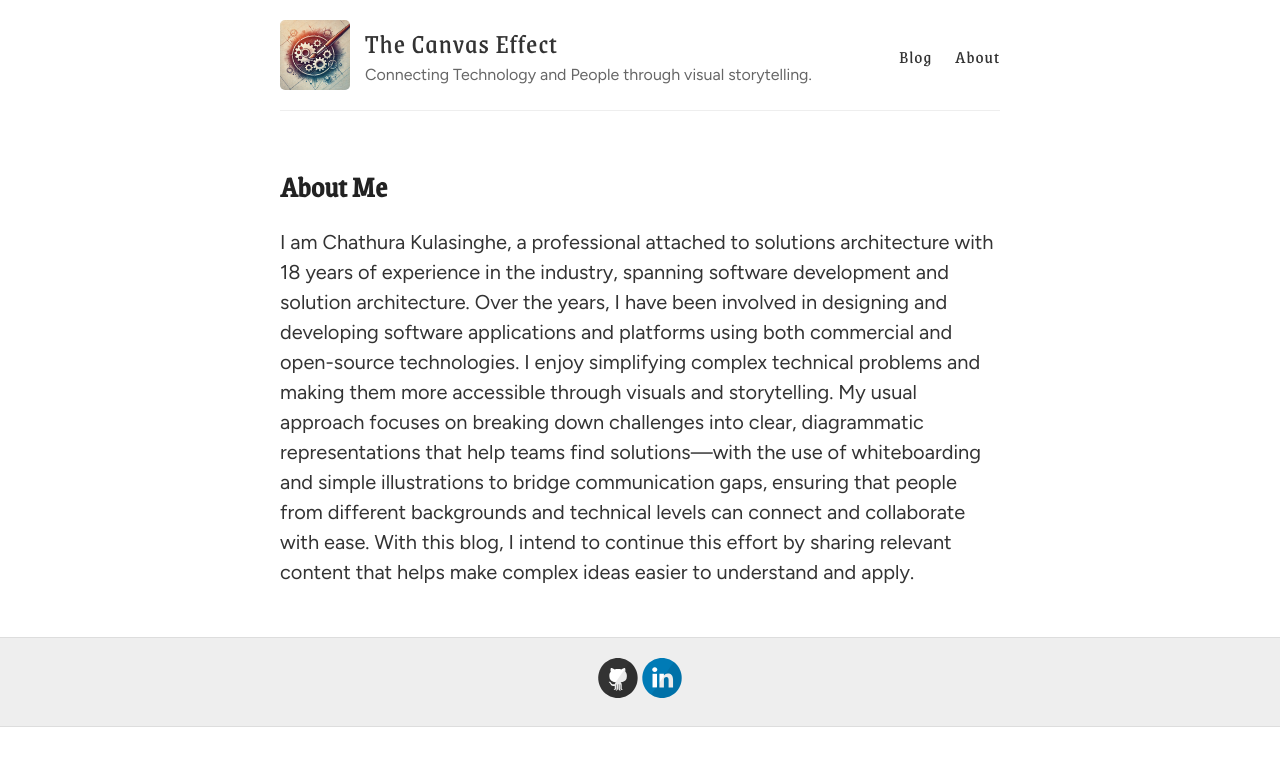
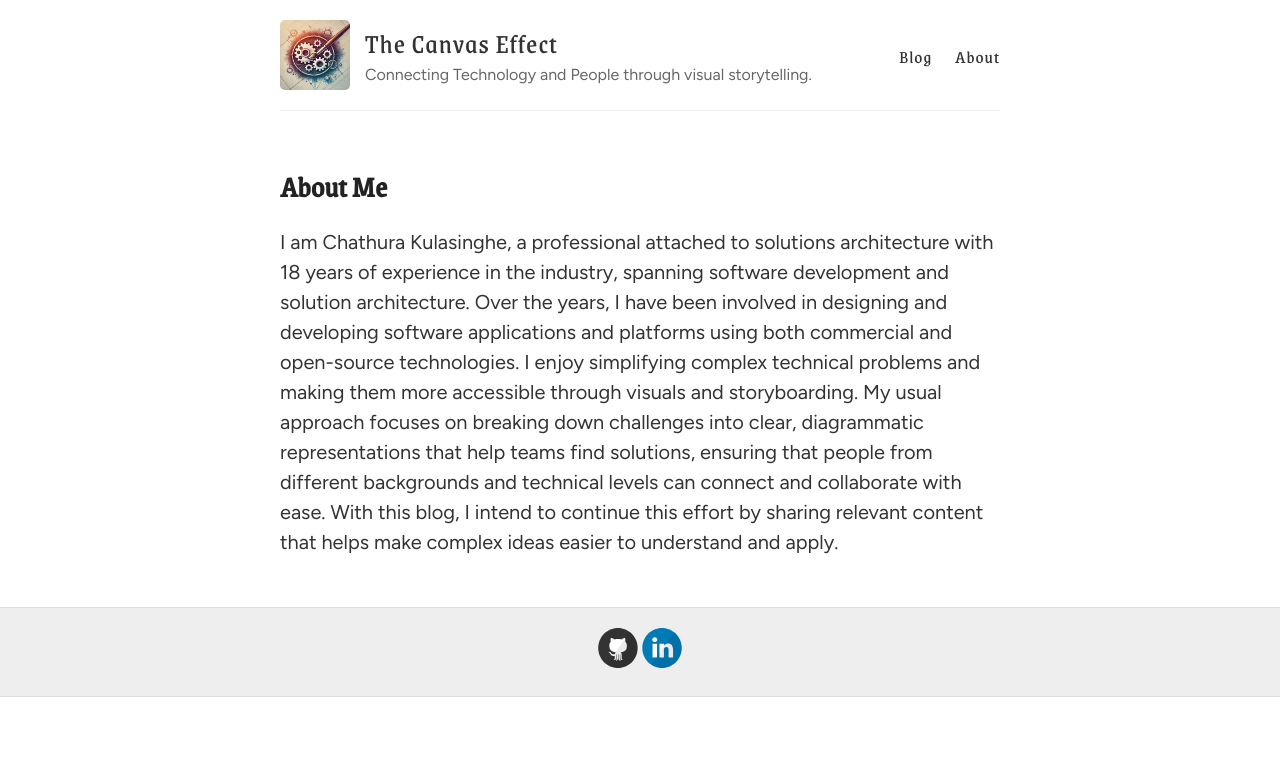
Before and after one commit to knightbeat/knightbeat.github.io, a Jekyll site: the page built from about.md, in a window 1280 px wide. Shown: the top 766 px of the page. Built offline with Jekyll 4.4.1, drawn with Linux system fonts in a browser that asks for light colours.

Commit message:
update about me

```diff
--- a/about.md
+++ b/about.md
@@ -4,4 +4,4 @@
 permalink: /about/
 ---
 
-I am Chathura Kulasinghe, a professional attached to solutions architecture with 18 years of experience in the industry, spanning software development and solution architecture. Over the years, I have been involved in designing and developing software applications and platforms using both commercial and open-source technologies. I enjoy simplifying complex technical problems and making them more accessible through visuals and storytelling. My usual approach focuses on breaking down challenges into clear, diagrammatic representations that help teams find solutions—with the use of whiteboarding and simple illustrations to bridge communication gaps, ensuring that people from different backgrounds and technical levels can connect and collaborate with ease. With this blog, I intend to continue this effort by sharing relevant content that helps make complex ideas easier to understand and apply.
+I am Chathura Kulasinghe, a professional attached to solutions architecture with 18 years of experience in the industry, spanning software development and solution architecture. Over the years, I have been involved in designing and developing software applications and platforms using both commercial and open-source technologies. I enjoy simplifying complex technical problems and making them more accessible through visuals and storyboarding. My usual approach focuses on breaking down challenges into clear, diagrammatic representations that help teams find solutions, ensuring that people from different backgrounds and technical levels can connect and collaborate with ease. With this blog, I intend to continue this effort by sharing relevant content that helps make complex ideas easier to understand and apply.
```
